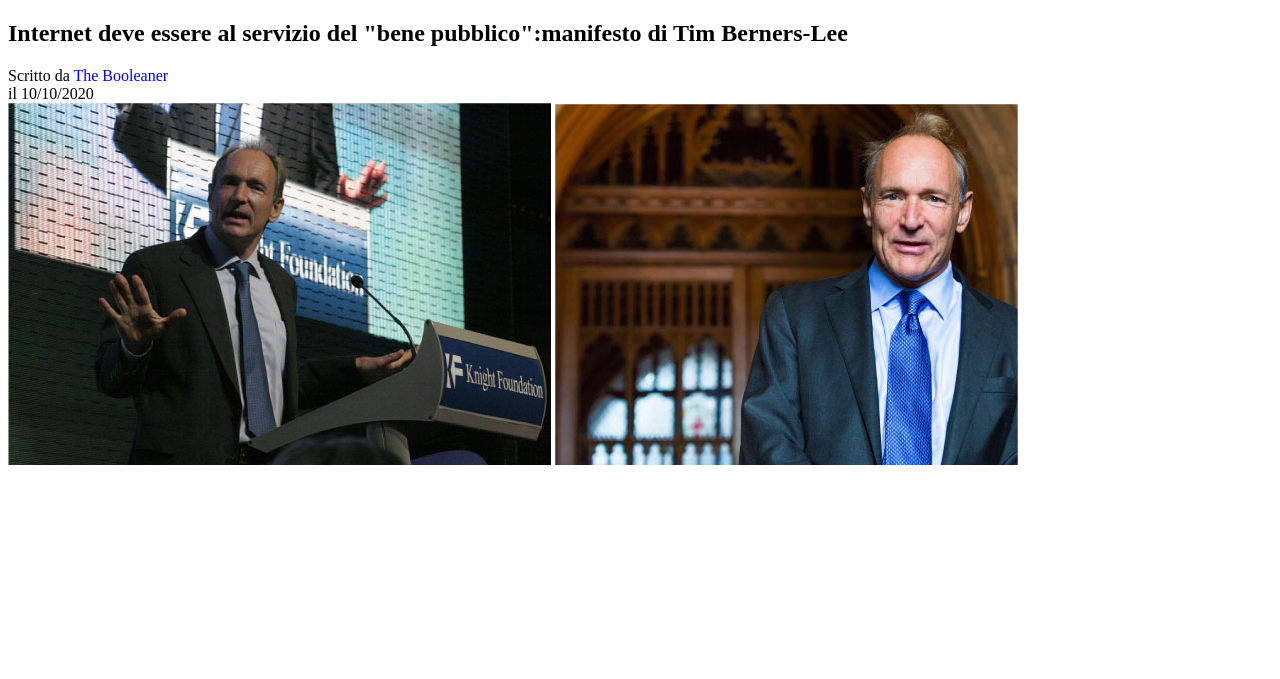
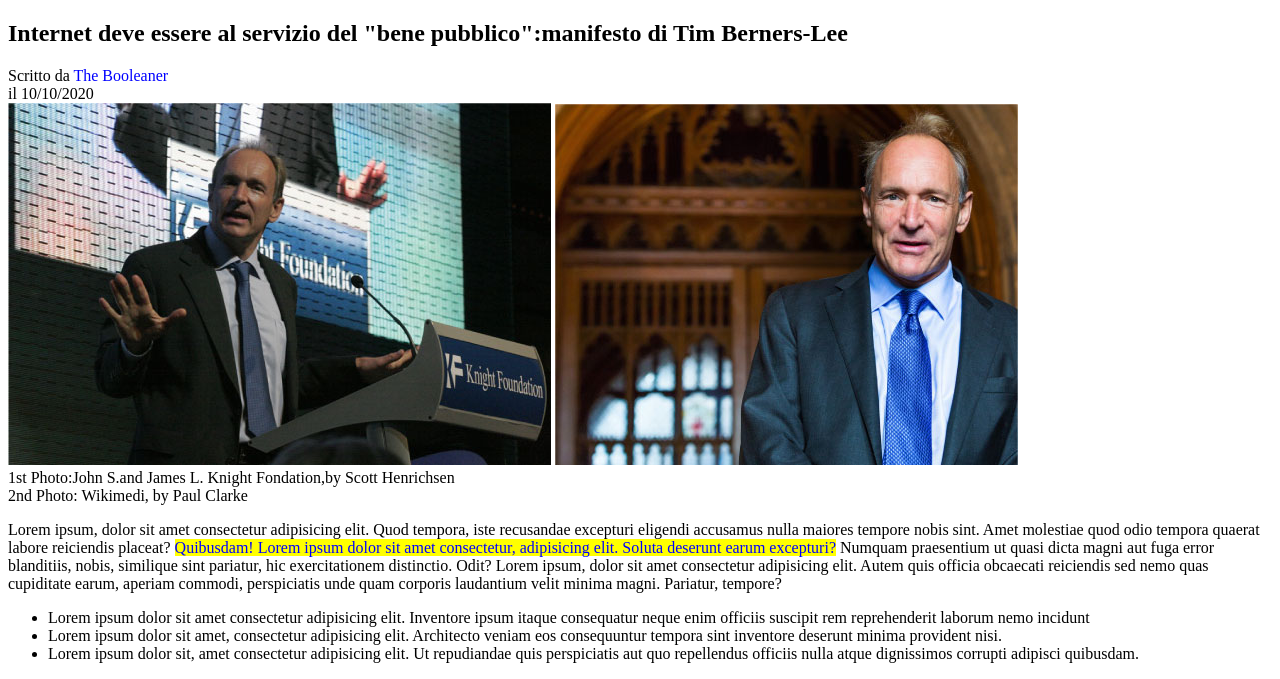
Before and after one commit to allievo24/html-css-booleaner, a plain HTML site: page index.html in a window 1280 px wide. Shown: the part 158-837 px from the top of the page. Before the commit the page ends 800 px from the top, so only its background shows below. Drawn offline with Linux system fonts and the light colour scheme.

Commit message:
fine paragrafo

```diff
--- a/css/style.css
+++ b/css/style.css
@@ -3,7 +3,6 @@ header{
     background-image: url("../img/pattern.png");
     height: 150PX;
     background-color: rgb(122, 128, 246);
-
 }
 
 
@@ -17,12 +16,11 @@ margin-top: 100px;
 margin-left: 5px;
 }
 
-
-
-
-
-.foto  {
+.foto {
 
     display: inline-block;
+}
 
+.evidensiatore{
+    background-color: yellow;
 }
--- a/index.html
+++ b/index.html
@@ -21,10 +21,22 @@
           <!-- sezione foto-->
             <section class="foto">
             <img src="img/tim-1.jpg" alt="">
-            <img src="img/tim-2.jpg" alt="">
-
+            <img src="img/tim-2.jpg" alt=""><br>
+             1st Photo:John S.and James L. Knight Fondation,by Scott Henrichsen<br>
+            2nd Photo: Wikimedi, by Paul Clarke
           </section>
           <!-- fine sezione foto-->
+          <!-- inizio sezione parag-->
+            <section>
+              <p> Lorem ipsum, dolor sit amet consectetur adipisicing elit. Quod tempora, iste recusandae excepturi eligendi accusamus nulla maiores tempore nobis sint. Amet molestiae quod odio tempora quaerat labore reiciendis placeat? <span class="evidensiatore"> Quibusdam! Lorem ipsum dolor sit amet consectetur, adipisicing elit. Soluta deserunt earum excepturi?</span> Numquam praesentium ut quasi dicta magni aut fuga error blanditiis, nobis, similique sint pariatur, hic exercitationem distinctio. Odit? Lorem ipsum, dolor sit amet consectetur adipisicing elit. Autem quis officia obcaecati reiciendis sed nemo quas cupiditate earum, aperiam commodi, perspiciatis unde quam corporis laudantium velit minima magni. Pariatur, tempore? </p>
+              <ul>
+                <li>Lorem ipsum dolor sit amet consectetur adipisicing elit. Inventore ipsum itaque consequatur neque enim officiis suscipit rem reprehenderit laborum nemo incidunt </li>
+                <li>Lorem ipsum dolor sit amet, consectetur adipisicing elit. Architecto veniam eos consequuntur tempora sint inventore deserunt minima provident nisi. </li>
+                <li>Lorem ipsum dolor sit, amet consectetur adipisicing elit. Ut repudiandae quis perspiciatis aut quo repellendus officiis nulla atque dignissimos corrupti adipisci quibusdam.</li>
+              </ul>
+            </section>
+
+          <!-- fine sezione parag-->
 
 
 
```
